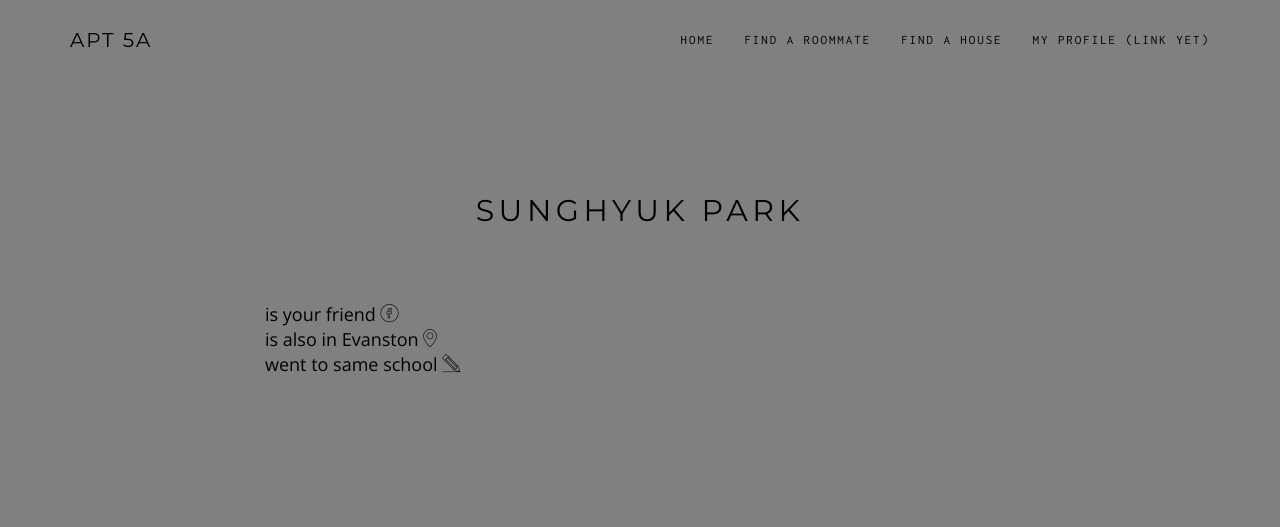
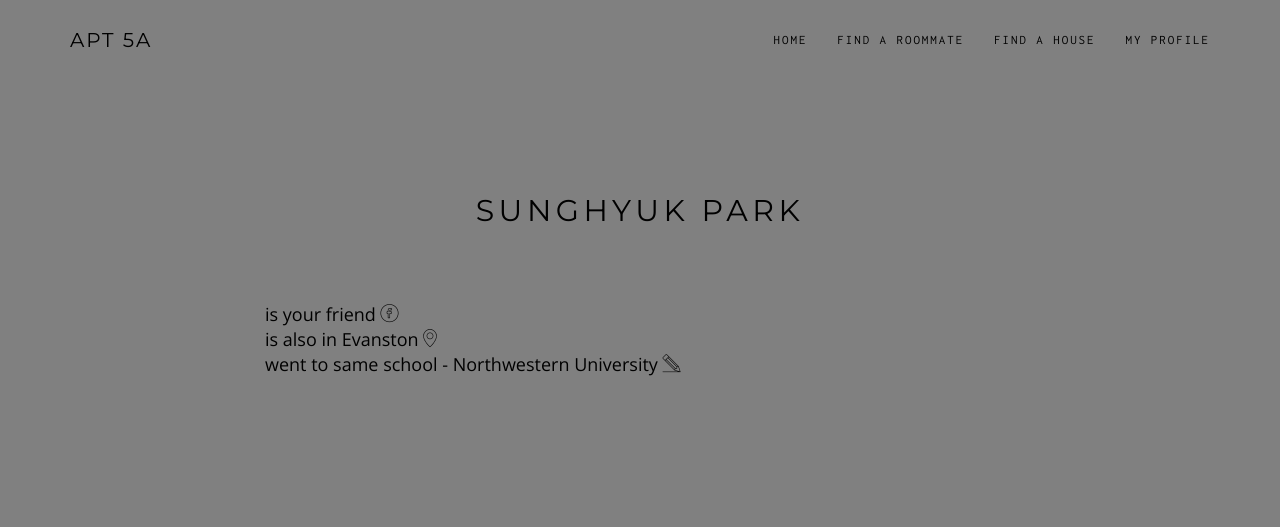
Before and after one commit to nuvention-web/new-city, a Django app: page /users/3 in a window 1280 px wide. Shown: the top 527 px of the page. Run offline with Django 3.2, Linux system fonts and the light colour scheme; data comes from the database, SQL or seed files in the repository; some libraries are stand-ins or nearby versions.

Commit message:
merge profile page

```diff
--- a/templates/user_profile.html
+++ b/templates/user_profile.html
@@ -53,7 +53,7 @@
             <li><a href="/">Home</a></li>
             <li><a href="/posts/list_roommate">Find a Roommate</a></li>
             <li><a href="/posts/list">Find a House</a></li>
-            <li><a href="/users/">My Profile (link yet)</a></li>
+            <li><a href="/users/">My Profile </a></li>
           </ul>
         </div>
       </div>
@@ -79,13 +79,12 @@
             <h4>
               is your friend <span class="icon-facebook"></span><br>
               is also in Evanston <span class="icon-map-pin"></span><br>
-              went to same school  <span class="icon-pencil"></span><br>
+              went to same school - Northwestern University <span class="icon-pencil"></span><br>
 
             </h4>
 
             {{user_profile.picture}}
           </div>
-
         </div>
         <!-- /MODULE TITLE -->
 
```
